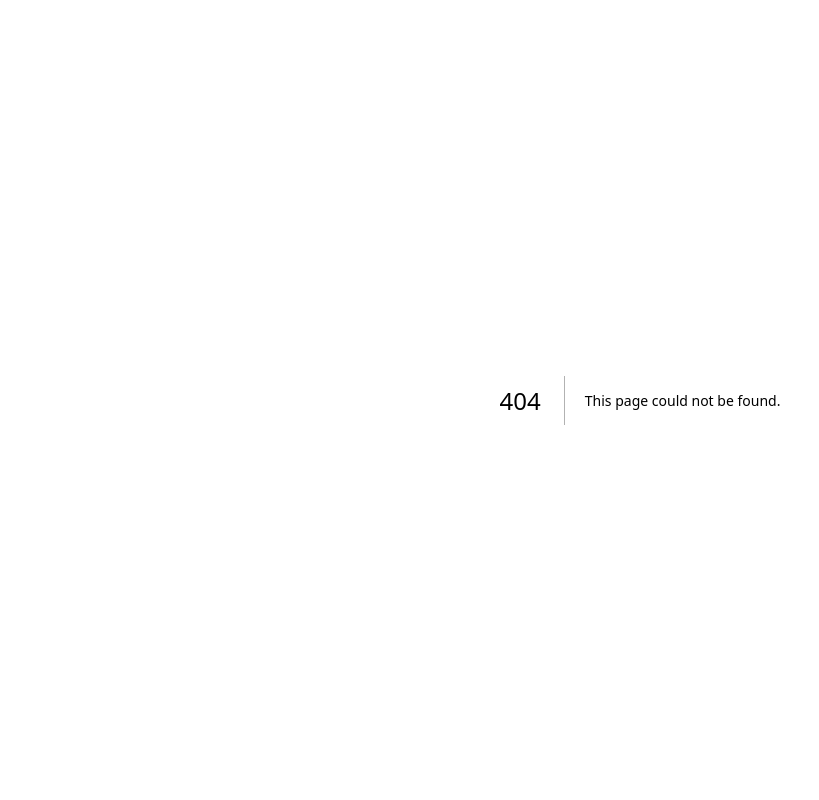
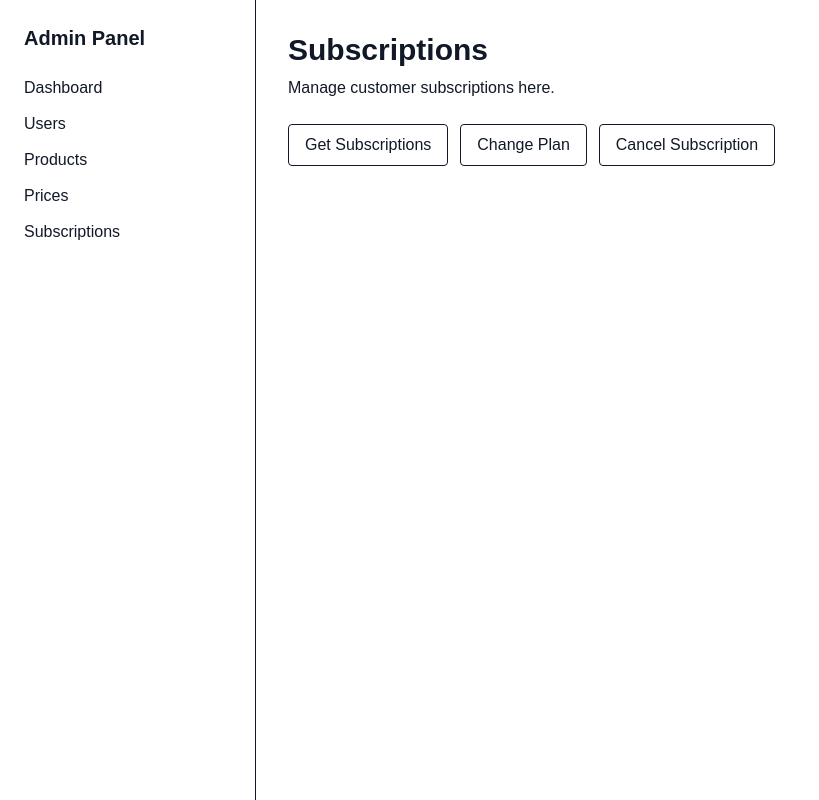
Before and after one commit to Payal-balotra/devtools, a Next.js app: page /admin/subscriptions in a window 1280 px wide. Before the commit this address had no page. Shown: the whole page, without its empty margins (0-819 px from the left). Built offline with nearby package versions, Linux system fonts and the light colour scheme.

Commit message:
admin basic structure

```diff
--- /dev/null
+++ b/src/app/admin/layout.tsx
@@ -0,0 +1,29 @@
+export default function AdminLayout({
+  children,
+}: {
+  children: React.ReactNode;
+}) {
+  return (
+    <div className="flex min-h-screen">
+      {/* Sidebar */}
+      <aside className="w-64 border-r p-6">
+        <h2 className="mb-6 text-xl font-bold">
+          Admin Panel
+        </h2>
+
+        <nav className="flex flex-col gap-3">
+          <a href="/admin">Dashboard</a>
+          <a href="/admin/users">Users</a>
+          <a href="/admin/products">Products</a>
+          <a href="/admin/prices">Prices</a>
+          <a href="/admin/subscriptions">Subscriptions</a>
+        </nav>
+      </aside>
+
+      {/* Main Content */}
+      <main className="flex-1 p-8">
+        {children}
+      </main>
+    </div>
+  );
+}
--- /dev/null
+++ b/src/app/admin/page.tsx
@@ -0,0 +1,13 @@
+export default function AdminPage() {
+  return (
+    <div>
+      <h1 className="text-3xl font-bold">
+        Admin Dashboard
+      </h1>
+
+      <p className="mt-2">
+        Welcome to the admin panel.
+      </p>
+    </div>
+  );
+}
--- /dev/null
+++ b/src/app/admin/prices/page.tsx
@@ -0,0 +1,23 @@
+export default function PricesPage() {
+  return (
+    <div>
+      <h1 className="text-3xl font-bold">
+        Prices
+      </h1>
+
+      <p className="mt-2">
+        Manage Stripe prices here.
+      </p>
+
+      <div className="mt-6 flex gap-3">
+        <button className="rounded border px-4 py-2">
+          Get Prices
+        </button>
+
+        <button className="rounded border px-4 py-2">
+          Create Price
+        </button>
+      </div>
+    </div>
+  );
+}
--- /dev/null
+++ b/src/app/admin/products/page.tsx
@@ -0,0 +1,23 @@
+export default function ProductsPage() {
+  return (
+    <div>
+      <h1 className="text-3xl font-bold">
+        Products
+      </h1>
+
+      <p className="mt-2">
+        Manage Stripe products here.
+      </p>
+
+      <div className="mt-6 flex gap-3">
+        <button className="rounded border px-4 py-2">
+          Get Products
+        </button>
+
+        <button className="rounded border px-4 py-2">
+          Create Product
+        </button>
+      </div>
+    </div>
+  );
+}
--- /dev/null
+++ b/src/app/admin/subscriptions/page.tsx
@@ -0,0 +1,27 @@
+export default function SubscriptionsPage() {
+  return (
+    <div>
+      <h1 className="text-3xl font-bold">
+        Subscriptions
+      </h1>
+
+      <p className="mt-2">
+        Manage customer subscriptions here.
+      </p>
+
+      <div className="mt-6 flex gap-3">
+        <button className="rounded border px-4 py-2">
+          Get Subscriptions
+        </button>
+
+        <button className="rounded border px-4 py-2">
+          Change Plan
+        </button>
+
+        <button className="rounded border px-4 py-2">
+          Cancel Subscription
+        </button>
+      </div>
+    </div>
+  );
+}
--- /dev/null
+++ b/src/app/admin/users/page.tsx
@@ -0,0 +1,17 @@
+export default function UsersPage() {
+  return (
+    <div>
+      <h1 className="text-3xl font-bold">
+        Users
+      </h1>
+
+      <p className="mt-2">
+        Manage application users here.
+      </p>
+
+      <button className="mt-4 rounded border px-4 py-2">
+        Get Users
+      </button>
+    </div>
+  );
+}
--- a/src/app/dashboard/page.tsx
+++ b/src/app/dashboard/page.tsx
@@ -25,16 +25,18 @@ export default async function Dashboard() {
       SUBSCRIPTION_ENDPOINTS.GET_SUBSCRIPTION
     ),
   ]);
-
+  let isAdmin = false;
   const user = userResponse.user;
 
   const projects = projectsResponse.projects;
 
-  const subscription =
-    subscriptionResponse.subscription;
+  const subscription = subscriptionResponse.subscription;
 
-  const isSubscribed =
-    subscription?.status === "active";
+  const isSubscribed = subscription?.status === "active";
+
+  if(user.role === "admin"){
+      isAdmin = true;
+  }
 
   return (
     <div className="min-h-screen p-10">
@@ -54,7 +56,6 @@ export default async function Dashboard() {
 
         <LogoutButton />
       </div>
-
 
       {/* Subscription */}
 
@@ -112,6 +113,7 @@ export default async function Dashboard() {
         )}
 
       </div>
+
 
 
       {/* Projects Header */}
--- a/src/proxy.ts
+++ b/src/proxy.ts
@@ -10,15 +10,7 @@ export async function proxy(request: NextRequest) {
   const accessToken = request.cookies.get("accessToken");
   const refreshToken = request.cookies.get("refreshToken");
 
-  console.log("PROXY:", {
-    path,
-    hasAccessToken: !!accessToken,
-    hasRefreshToken: !!refreshToken,
-  });
-
-  // Protected routes
   if (path.startsWith("/dashboard")) {
-    // No tokens at all → login
     if (!accessToken && !refreshToken) {
       return NextResponse.redirect(
         new URL("/login", request.url)
```
